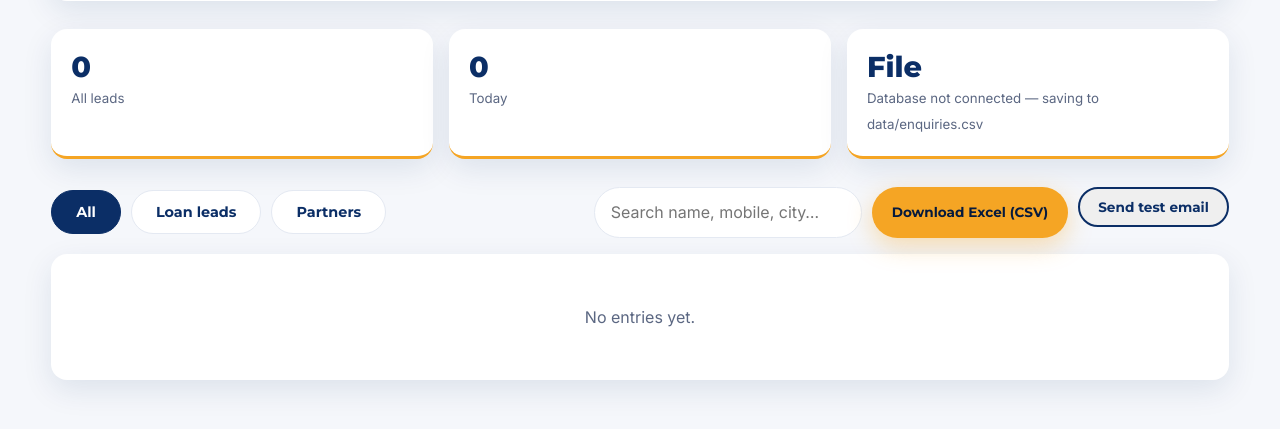
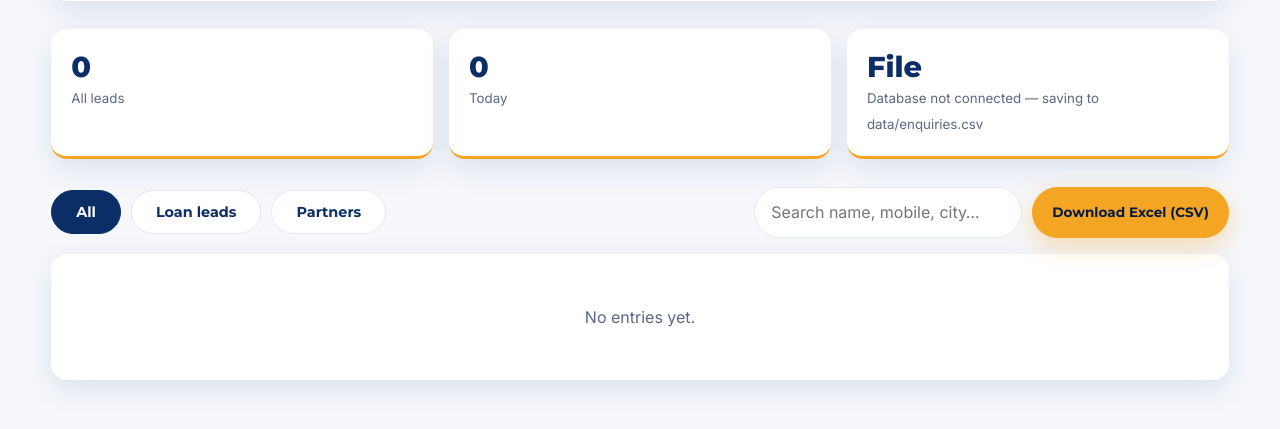
Before and after one commit to boxerdinesh88-png/ensoar-website, a PHP site: page /admin.php in a window 1280 px wide. Shown: the part 328-757 px from the top of the page. Run offline with PHP 8.4, Linux system fonts and the light colour scheme; the visitor is signed in with stand-in values (Sample User, id 1).

Commit message:
Remove Send test email button from admin

```diff
--- a/admin.php
+++ b/admin.php
@@ -49,12 +49,6 @@ if ($_SERVER['REQUEST_METHOD'] === 'POST' && isset($_POST['logout']) && $csrfOk(
 }
 $isAdmin = !empty($_SESSION['admin']);
 
-// "Send test email": sends one mail to the office address and shows the exact SMTP result.
-$mailTest = null;
-if ($isAdmin && $_SERVER['REQUEST_METHOD'] === 'POST' && isset($_POST['test_mail']) && $csrfOk()) {
-    $ok = send_mail(EMAIL, 'Test email — ' . SITE_NAME . ' website', "This is a test email from the admin panel of " . SITE_URL . ".\n\nIf you can read this, form confirmation emails are working.\n\nSent at " . date('d M Y, h:i A'));
-    $mailTest = $ok ? ['ok', 'Test email sent to ' . EMAIL . '. Check the inbox (and Spam folder).'] : ['err', 'Email failed: ' . $SMTP_ERROR];
-}
 
 // Settings box: test a new database / email password and, only if it works, write it into includes/secrets.php.
 $settingsMsg = [];
@@ -186,7 +180,6 @@ $today = count(array_filter($rows, fn($r) => str_starts_with($r['created_at'] ??
     <form method="post" action="admin.php"><input type="hidden" name="csrf" value="<?= e($_SESSION['csrf']) ?>"><button name="logout" value="1">Log out</button></form>
   </div></div>
   <div class="wrap">
-    <?php if ($mailTest): ?><div class="alert <?= $mailTest[0] ?>" role="status" style="margin-top:24px"><?= e($mailTest[1]) ?></div><?php endif; ?>
     <?php foreach ($settingsMsg as [$type, $text]): ?><div class="alert <?= $type === 'ok' ? 'ok' : 'err' ?>" role="status" style="margin-top:16px"><?= e($text) ?></div><?php endforeach; ?>
     <details class="settings"<?= db() ? '' : ' open' ?>>
       <summary>⚙ Settings — database &amp; email passwords</summary>
@@ -219,9 +212,7 @@ $today = count(array_filter($rows, fn($r) => str_starts_with($r['created_at'] ??
       </nav>
       <div style="display:flex;gap:10px;flex-wrap:wrap">
         <input type="search" id="q" placeholder="Search name, mobile, city…" aria-label="Search leads">
-        <a class="btn btn-accent btn-sm" href="admin.php?export=1<?= $kind ? '&kind=' . $kind : '' ?>">Download Excel (CSV)</a>
-        <form method="post" action="admin.php" style="display:inline"><input type="hidden" name="csrf" value="<?= e($_SESSION['csrf']) ?>"><button class="btn btn-outline btn-sm" name="test_mail" value="1">Send test email</button></form>
-      </div>
+        <a class="btn btn-accent btn-sm" href="admin.php?export=1<?= $kind ? '&kind=' . $kind : '' ?>">Download Excel (CSV)</a>      </div>
     </div>
     <div class="tbl">
       <?php if (!$rows): ?><div class="empty">No entries yet.</div><?php else: ?>
```
